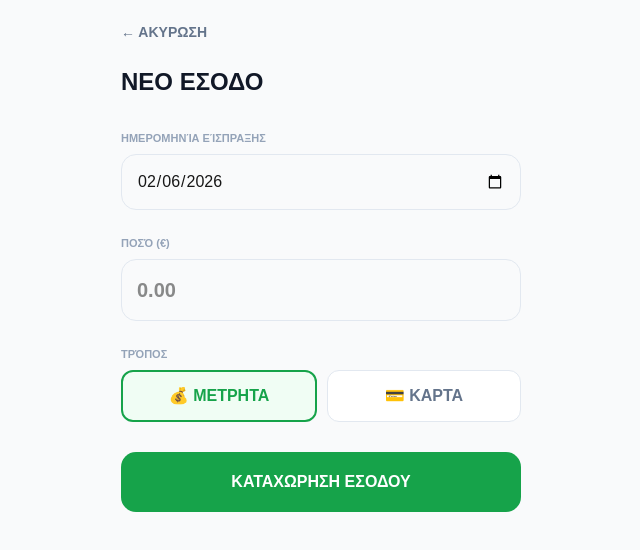
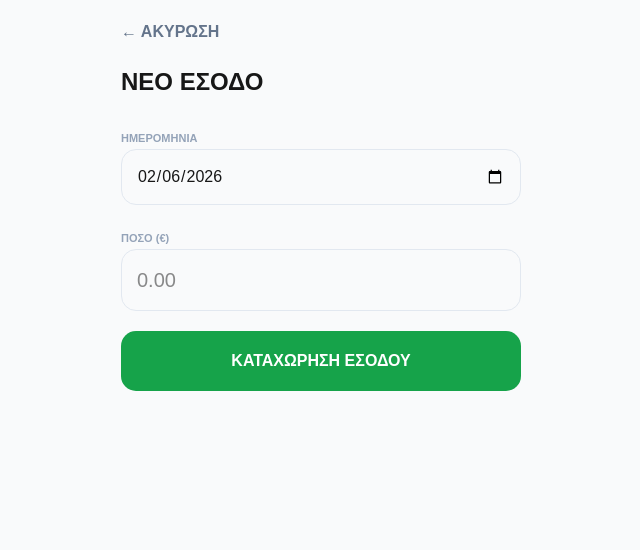
Before and after one commit to tsigris/cosy-management, a Next.js app: page /add-income in a window 1280 px wide. Shown: the top 550 px of the page, without its empty margins (319-959 px from the left). Built offline with nearby package versions, Linux system fonts and the light colour scheme.

Commit message:
Full suspense implementation

```diff
--- a/src/app/add-income/page.tsx
+++ b/src/app/add-income/page.tsx
@@ -6,108 +6,55 @@ import { supabase } from '@/lib/supabase'
 import { useRouter, useSearchParams } from 'next/navigation'
 import Link from 'next/link'
 
-// 1. Το εσωτερικό Component που περιέχει τη φόρμα και το logic
+// 1. Το component που περιέχει όλη τη λειτουργία (μέσα στο Suspense)
 function IncomeFormFields() {
   const router = useRouter()
   const searchParams = useSearchParams()
-
-  // Παίρνει την ημερομηνία από το URL ή βάζει τη σημερινή
   const dateFromUrl = searchParams.get('date') || new Date().toISOString().split('T')[0]
 
   const [amount, setAmount] = useState('')
   const [method, setMethod] = useState('Μετρητά')
   const [date, setDate] = useState(dateFromUrl)
-  const [notes, setNotes] = useState('')
   const [loading, setLoading] = useState(false)
 
   async function handleSubmit(e: React.FormEvent) {
     e.preventDefault()
     setLoading(true)
-
     const { error } = await supabase.from('transactions').insert([
-      {
-        amount: parseFloat(amount),
-        method,
-        type: 'income',
-        date_recorded: date,
-        notes
-      }
+      { amount: parseFloat(amount), method, type: 'income', date_recorded: date }
     ])
-
-    if (!error) {
-      router.push('/')
-    } else {
-      console.error('Error inserting income:', error)
-      alert('Υπήρξε πρόβλημα κατά την αποθήκευση.')
-    }
+    if (!error) router.push('/')
     setLoading(false)
   }
 
   return (
-    <div style={{ maxWidth: '400px', margin: '0 auto' }}>
-      <Link href="/" style={{ color: '#64748b', textDecoration: 'none', fontSize: '14px', fontWeight: 'bold' }}>← ΑΚΥΡΩΣΗ</Link>
-      <h1 style={{ fontSize: '24px', fontWeight: '900', marginTop: '20px', color: '#111827' }}>ΝΕΟ ΕΣΟΔΟ</h1>
-
     <form onSubmit={handleSubmit} style={{ marginTop: '25px', display: 'flex', flexDirection: 'column', gap: '20px' }}>
       <div>
-          <label style={{ fontSize: '11px', fontWeight: '800', color: '#94a3b8', textTransform: 'uppercase' }}>Ημερομηνία Είσπραξης</label>
-          <input
-            type="date"
-            value={date}
-            onChange={(e) => setDate(e.target.value)}
-            required
-            style={{ width: '100%', padding: '15px', borderRadius: '15px', border: '1px solid #e2e8f0', fontSize: '16px', marginTop: '5px' }}
-          />
+        <label style={{ fontSize: '11px', fontWeight: '800', color: '#94a3b8' }}>ΗΜΕΡΟΜΗΝΙΑ</label>
+        <input type="date" value={date} onChange={(e) => setDate(e.target.value)} required style={{ width: '100%', padding: '15px', borderRadius: '15px', border: '1px solid #e2e8f0' }} />
       </div>
-
       <div>
-          <label style={{ fontSize: '11px', fontWeight: '800', color: '#94a3b8', textTransform: 'uppercase' }}>Ποσό (€)</label>
-          <input
-            type="number"
-            step="0.01"
-            value={amount}
-            onChange={(e) => setAmount(e.target.value)}
-            required
-            placeholder="0.00"
-            style={{ width: '100%', padding: '15px', borderRadius: '15px', border: '1px solid #e2e8f0', fontSize: '20px', fontWeight: '900', marginTop: '5px' }}
-          />
+        <label style={{ fontSize: '11px', fontWeight: '800', color: '#94a3b8' }}>ΠΟΣΟ (€)</label>
+        <input type="number" step="0.01" value={amount} onChange={(e) => setAmount(e.target.value)} required placeholder="0.00" style={{ width: '100%', padding: '15px', borderRadius: '15px', border: '1px solid #e2e8f0', fontSize: '20px' }} />
       </div>
-
-        <div>
-          <label style={{ fontSize: '11px', fontWeight: '800', color: '#94a3b8', textTransform: 'uppercase' }}>Τρόπος</label>
-          <div style={{ display: 'flex', gap: '10px', marginTop: '5px' }}>
-            {['Μετρητά', 'Κάρτα'].map(m => (
-              <button
-                key={m}
-                type="button"
-                onClick={() => setMethod(m)}
-                style={{ flex: 1, padding: '12px', borderRadius: '12px', border: method === m ? '2px solid #16a34a' : '1px solid #e2e8f0', backgroundColor: method === m ? '#f0fdf4' : 'white', color: method === m ? '#16a34a' : '#64748b', fontWeight: 'bold' }}
-              >
-                {m === 'Κάρτα' ? '💳 ΚΑΡΤΑ' : '💰 ΜΕΤΡΗΤΑ'}
-              </button>
-            ))}
-          </div>
-        </div>
-
-        <button
-          type="submit"
-          disabled={loading}
-          style={{ backgroundColor: '#16a34a', color: 'white', padding: '18px', borderRadius: '15px', border: 'none', fontSize: '16px', fontWeight: 'bold', marginTop: '10px', cursor: 'pointer' }}
-        >
+      <button type="submit" disabled={loading} style={{ backgroundColor: '#16a34a', color: 'white', padding: '18px', borderRadius: '15px', border: 'none', fontWeight: 'bold' }}>
         {loading ? 'ΑΠΟΘΗΚΕΥΣΗ...' : 'ΚΑΤΑΧΩΡΗΣΗ ΕΣΟΔΟΥ'}
       </button>
     </form>
-    </div>
   )
 }
 
-// 2. Η κύρια σελίδα που παρέχει το απαραίτητο Suspense Boundary
+// 2. Η κύρια σελίδα που "τυλίγει" τα παραπάνω με Suspense για το Vercel
 export default function AddIncomePage() {
   return (
-    <main style={{ backgroundColor: '#f9fafb', minHeight: '100vh', padding: '20px', fontFamily: 'sans-serif' }}>
-      <Suspense fallback={<p style={{ textAlign: 'center', marginTop: '50px' }}>Φόρτωση φόρμας...</p>}>
+    <main style={{ backgroundColor: '#f9fafb', minHeight: '100vh', padding: '20px' }}>
+      <div style={{ maxWidth: '400px', margin: '0 auto' }}>
+        <Link href="/" style={{ color: '#64748b', textDecoration: 'none', fontWeight: 'bold' }}>← ΑΚΥΡΩΣΗ</Link>
+        <h1 style={{ fontSize: '24px', fontWeight: '900', marginTop: '20px' }}>ΝΕΟ ΕΣΟΔΟ</h1>
+        <Suspense fallback={<p style={{ textAlign: 'center' }}>Φόρτωση φόρμας...</p>}>
           <IncomeFormFields />
         </Suspense>
+      </div>
     </main>
   )
 }
```
Lines whose indentation alone changed are shown as unchanged.
